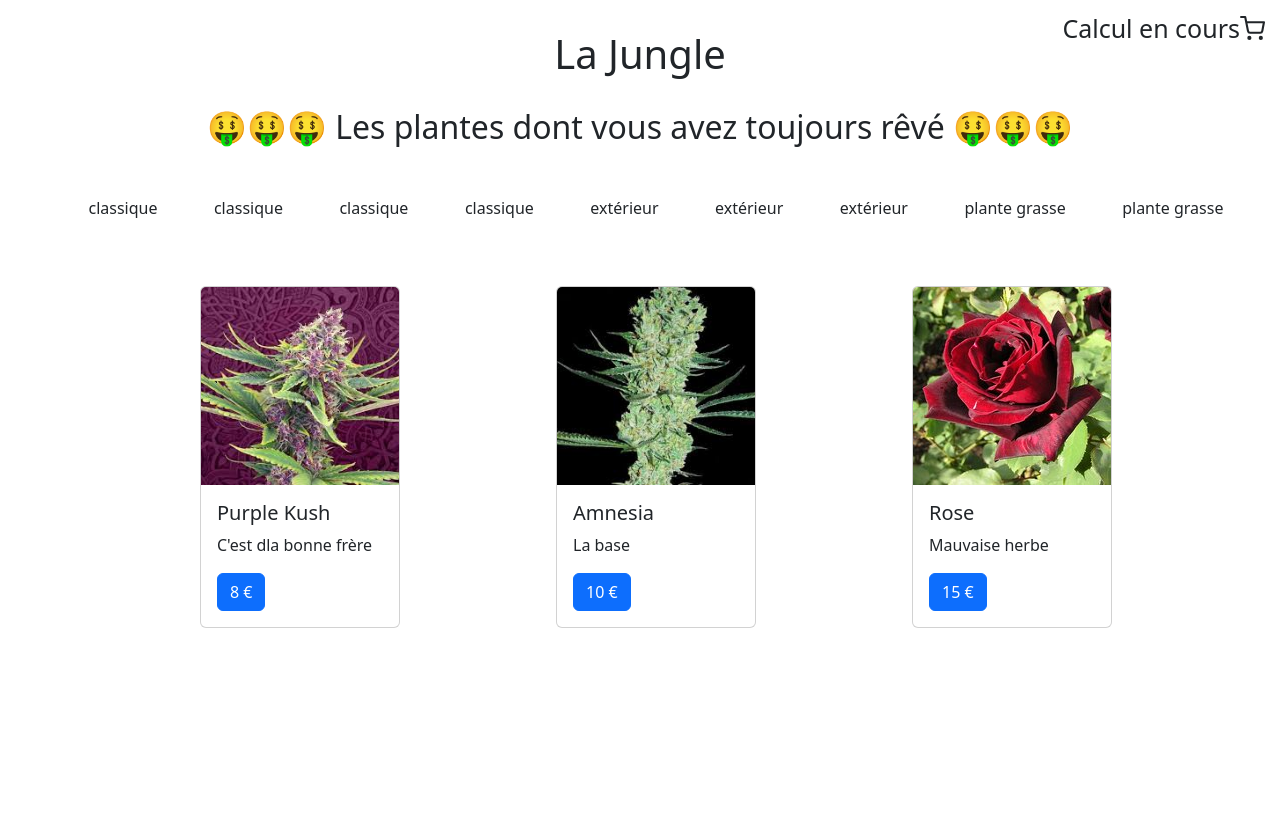
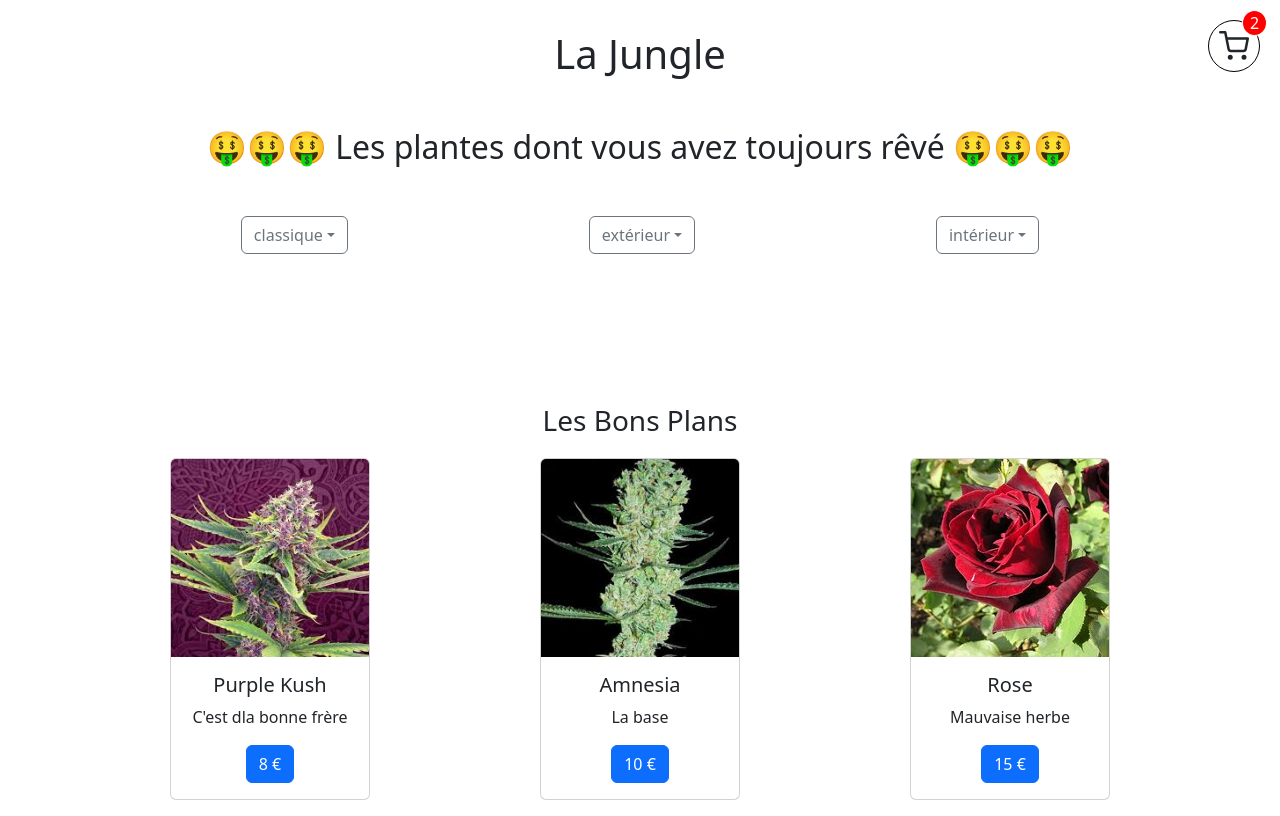
Before and after one commit to ThomasJson/use-react, a React (Create React App) app: page / in a window 1280 px wide. Built offline with nearby package versions, Linux system fonts and the light colour scheme.

Commit message:
.Reduce + Cart design

```diff
--- a/src/App.scss
+++ b/src/App.scss
@@ -13,5 +13,12 @@
 }
 
 h1 {
-    margin: 30px 0px 30px 0px !important;
+    padding: 30px 0px 30px 0px !important;
+    margin: 0 !important;
 }
+h2 {
+    margin: 20px 0px 20px 0px !important;
+}
+h3 {
+    margin: 20px 0px 20px 0px !important;
+}
--- a/src/components/banner/Banner.jsx
+++ b/src/components/banner/Banner.jsx
@@ -9,7 +9,7 @@ const Banner = () => {
     <div className="banner">
       <Header />
       <Description />
-      <Cart price={"Calcul en cours"}/>
+      <Cart articleN={2} />
     </div>
   );
 };
--- a/src/components/cart/Cart.jsx
+++ b/src/components/cart/Cart.jsx
@@ -2,12 +2,12 @@ import React from "react";
 import { FiShoppingCart } from "react-icons/fi";
 import "./cart.scss";
 
-const Cart = ({price}) => {
+const Cart = ({articleN}) => {
 
   return (
     <div className="cart">
-      <span>{price}</span>
-      <FiShoppingCart />
+      <FiShoppingCart size={30}/>
+      <div className="articles-number">{articleN}</div>
     </div>
   );
 };
--- a/src/components/cart/cart.scss
+++ b/src/components/cart/cart.scss
@@ -1,10 +1,23 @@
 .cart {
     position: fixed;
-    top: 10px;
-    right: 15px;
-    font-size: 25px;
+    top: 20px;
+    right: 20px;
     display: flex;
     align-items: center;
+    padding: 10px;
+    border: 1px solid black;
+    border-radius: 50%;
+}
+
+.articles-number {
+    position: fixed;
+    top: 10px;
+    right: 13px;
+    width: 25px;
+    background-color: red;
+    border: 1px solid white;
+    border-radius: 50%;
+    color: white;
 }
 
 li {
--- a/src/components/data/plantList.js
+++ b/src/components/data/plantList.js
@@ -2,46 +2,46 @@ export const plantList = [
 	{
 		name: 'monstera',
 		category: 'classique',
-		id: '1ed'
+		id: 1
 	},
 	{
 		name: 'ficus lyrata',
 		category: 'classique',
-		id: '2ab'
+		id: 2
 	},
 	{
 		name: 'pothos argenté',
 		category: 'classique',
-		id: '3sd'
+		id: 3
 	},
 	{
 		name: 'yucca',
 		category: 'classique',
-		id: '4kk'
+		id: 4
 	},
 	{
 		name: 'olivier',
 		category: 'extérieur',
-		id: '5pl'
+		id: 5
 	},
 	{
 		name: 'géranium',
 		category: 'extérieur',
-		id: '6uo'
+		id: 6
 	},
 	{
 		name: 'basilique',
 		category: 'extérieur',
-		id: '7ie'
+		id: 7
 	},
 	{
 		name: 'aloe',
-		category: 'plante grasse',
-		id: '8fp'
+		category: 'intérieur',
+		id: 8
 	},
 	{
 		name: 'succulente',
-		category: 'plante grasse',
-		id: '9vn'
+		category: 'intérieur',
+		id: 9
 	}
 ]
--- a/src/components/main/Main.jsx
+++ b/src/components/main/Main.jsx
@@ -9,7 +9,8 @@ const Main = () => {
     <>
     <ShoppingList />
     <Container fluid id="product-Bloc">
-      <ul className="rOw justify-Evenly">
+      <h3>Les Bons Plans</h3>
+      <ul className="rOw justify-Evenly phare-product">
         <li>
           <Product
             title="Purple Kush"
--- a/src/components/main/main.scss
+++ b/src/components/main/main.scss
@@ -1,3 +1,9 @@
 #product-Bloc.container-fluid {
-    margin-top: 50px;
+    margin: 150px 0px 0px 0px;
+    padding: 0;
+    text-align: center;
 }
+
+.phare-product {
+    padding: 0;
+}
--- a/src/components/shoppingList/ShoppingList.jsx
+++ b/src/components/shoppingList/ShoppingList.jsx
@@ -1,19 +1,39 @@
 import React from "react";
 import { plantList } from "../data/plantList";
+import Dropdown from "react-bootstrap/Dropdown";
+import DropdownButton from "react-bootstrap/DropdownButton";
 import "./shoppingList.scss";
 
 const ShoppingList = () => {
-  const categoryList = plantList.map((cat) => {
-    return <p>{cat.category}</p>;
-  });
+  const categories = plantList.reduce(
+    (acc, plant) =>
+      acc.includes(plant.category) ? acc : acc.concat(plant.category),
+    []
+  );
 
   return (
     <div>
       <ul className="rOw justify-Evenly category-List">
-        {categoryList.map((plant) => (
-          <li key={plant.id}>{plant}</li>
+        {categories.map((cat) => (
+          <li key={cat}>
+              <DropdownButton
+                variant="outline-secondary"
+                title={cat}
+                id="input-group-dropdown-1"
+              >
+                <Dropdown.Item href="#">Action</Dropdown.Item>
+                <Dropdown.Item href="#">Another action</Dropdown.Item>
+                <Dropdown.Item href="#">Something else here</Dropdown.Item>
+              </DropdownButton>
+          </li>
         ))}
       </ul>
+
+      {/* <ul>
+        {plantList.map((plant) => (
+          <li key={plant.id}>{plant.name}</li>
+        ))}
+      </ul> */}
     </div>
   );
 };
--- a/src/components/shoppingList/shoppingList.scss
+++ b/src/components/shoppingList/shoppingList.scss
@@ -1,3 +1,4 @@
 .category-List {
     margin-top: 50px;
+    padding: 0px;
 }
```
